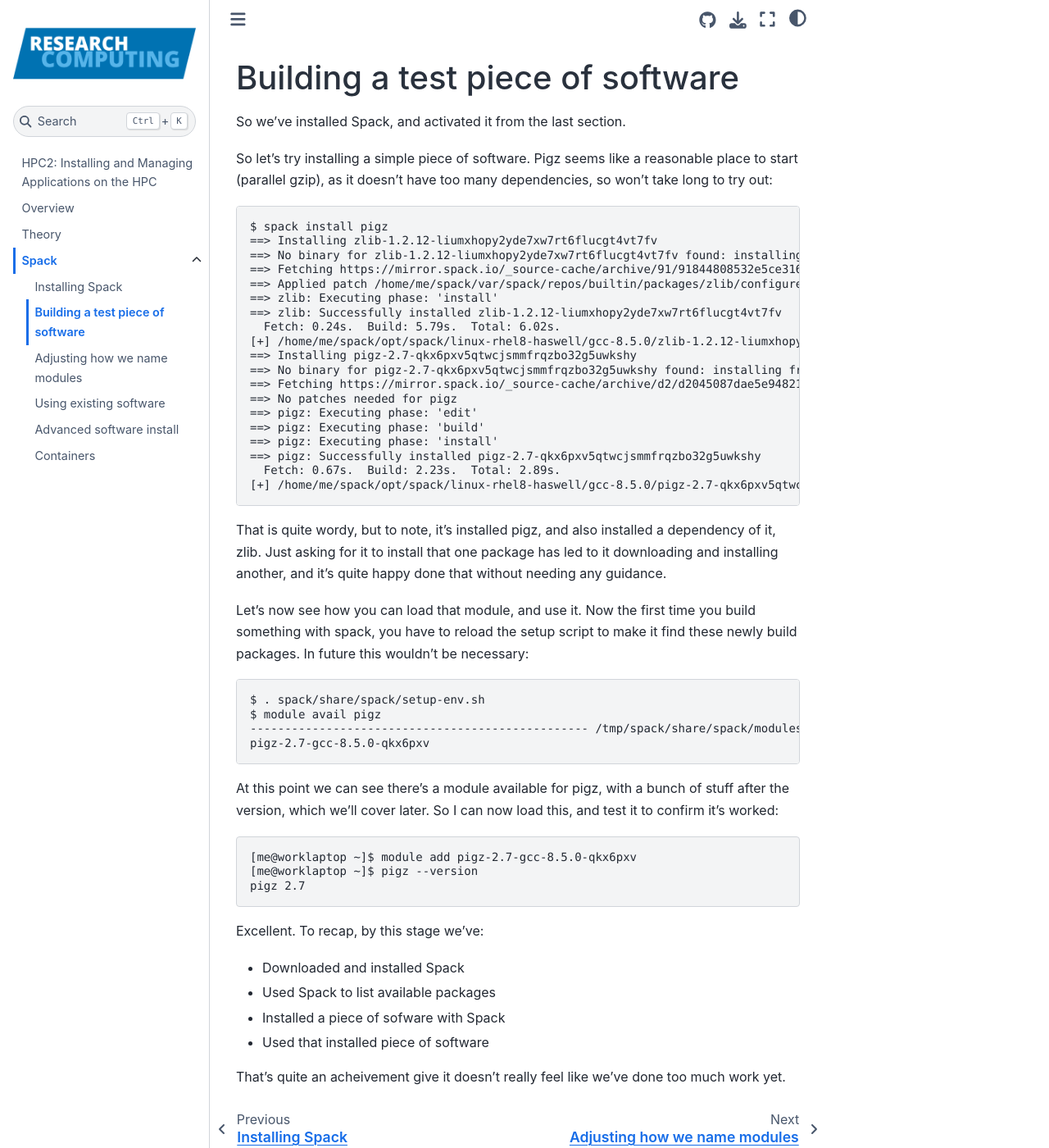
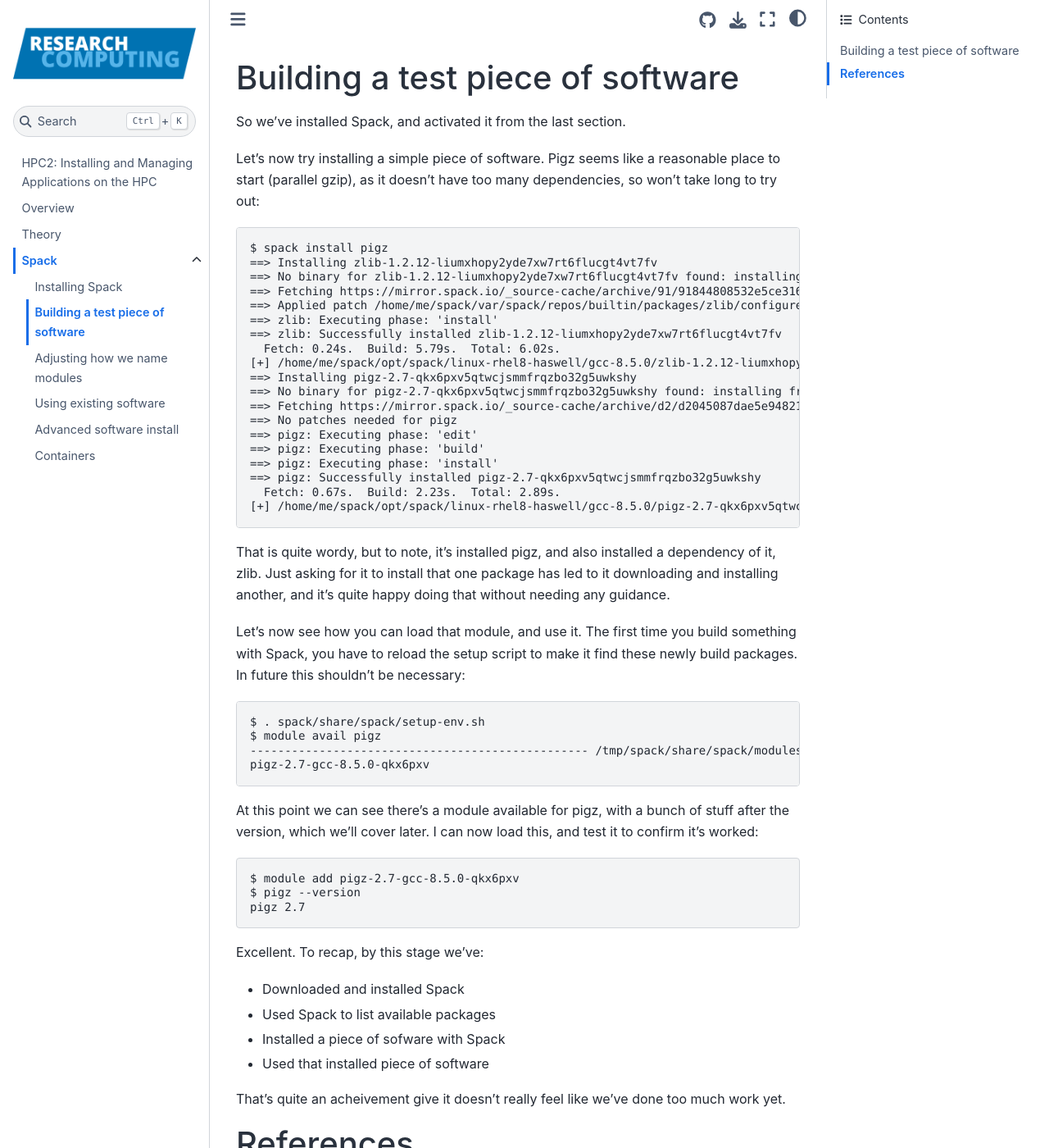
Before and after one commit to ARCTraining/hpc2-software, a Jupyter Book: the page built from book/course/spack/testinstall.md, in a window 1280 px wide and 1400 px high. Shown: the whole window at 82% size. Built offline with Jupyter Book 1.0.4 settings and Sphinx 7.4.7 and the Sphinx Book theme 1.1.4, drawn with Linux system fonts in a browser that asks for light colours; pages that are not in the unit, such as notebooks, are missing from menus; some of the changed text lies outside the part shown.

Commit message:
Tidy of Spack testinstall.md

````diff
--- a/book/course/spack/testinstall.md
+++ b/book/course/spack/testinstall.md
@@ -2,7 +2,7 @@
 
 So we've installed Spack, and activated it from the last section.
 
-So let's try installing a simple piece of software.  Pigz seems like a
+Let's now try installing a simple piece of software.  Pigz seems like a
 reasonable place to start (parallel gzip), as it doesn't have too many
 dependencies, so won't take long to try out:
 
@@ -30,12 +30,12 @@ $ spack install pigz
 
 That is quite wordy, but to note, it's installed pigz, and also installed a
 dependency of it, zlib.  Just asking for it to install that one package has led
-to it downloading and installing another, and it's quite happy done that
+to it downloading and installing another, and it's quite happy doing that
 without needing any guidance.
 
-Let's now see how you can load that module, and use it.  Now the first time you
-build something with spack, you have to reload the setup script to make it find
-these newly build packages.  In future this wouldn't be necessary:
+Let's now see how you can load that module, and use it.  The first time you
+build something with Spack, you have to reload the setup script to make it find
+these newly build packages.  In future this shouldn't be necessary:
 
 ```
 $ . spack/share/spack/setup-env.sh
@@ -45,20 +45,24 @@ pigz-2.7-gcc-8.5.0-qkx6pxv
 ```
 
 At this point we can see there's a module available for pigz, with a bunch of
-stuff after the version, which we'll cover later.  So I can now load this, and
+stuff after the version, which we'll cover later.  I can now load this, and
 test it to confirm it's worked:
 
 ```
-[me@worklaptop ~]$ module add pigz-2.7-gcc-8.5.0-qkx6pxv
-[me@worklaptop ~]$ pigz --version
+$ module add pigz-2.7-gcc-8.5.0-qkx6pxv
+$ pigz --version
 pigz 2.7
 ```
 
 Excellent.  To recap, by this stage we've:
-  - Downloaded and installed Spack
-  - Used Spack to list available packages
-  - Installed a piece of sofware with Spack
-  - Used that installed piece of software
+
+- Downloaded and installed Spack
+- Used Spack to list available packages
+- Installed a piece of sofware with Spack
+- Used that installed piece of software
 
 That's quite an acheivement give it doesn't really feel like we've done too
 much work yet.
+
+## References
+[Installing Packages](https://spack-tutorial.readthedocs.io/en/latest/tutorial_basics.html#installing-packages)
````
